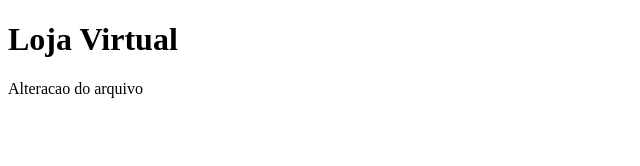
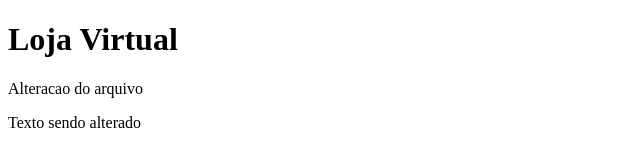
Before and after one commit to joaopaulog23/Teste_Loja_Vitual, a plain HTML site: page index.html in a window 1280 px wide. Shown: the whole page, without its empty margins (0-640 px from the left). Drawn offline with Linux system fonts and the light colour scheme.

Commit message:
Update index.html

```diff
--- a/index.html
+++ b/index.html
@@ -9,6 +9,7 @@
 <body>
     <h1>Loja Virtual</h1>
     <p>Alteracao do arquivo</p>
+    <p>Texto sendo alterado</p>
     <script src="script.js"></script>
 </body>
 </html>
```
